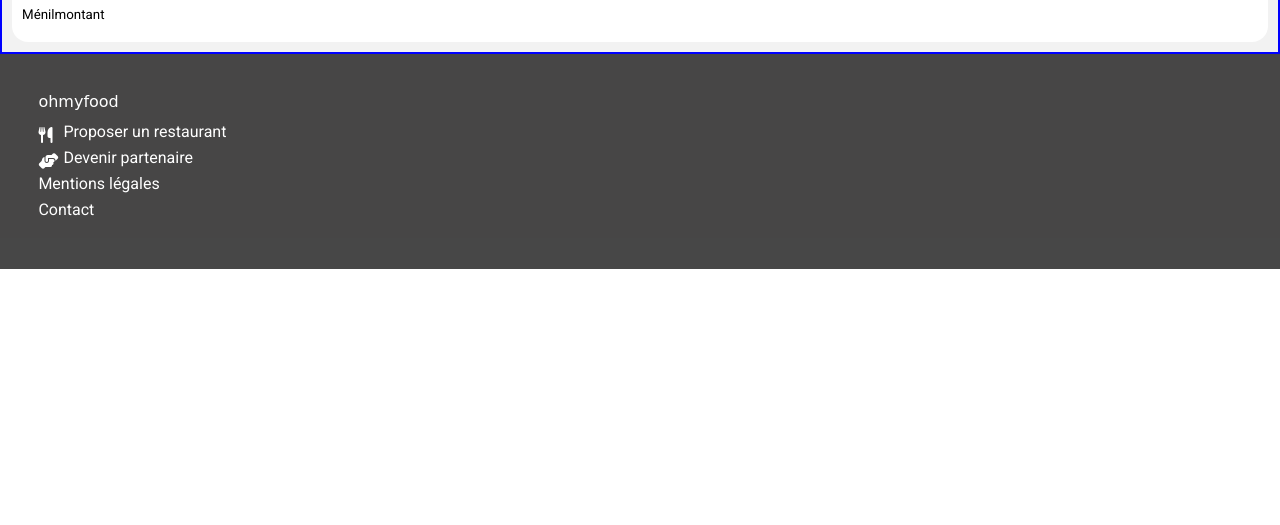
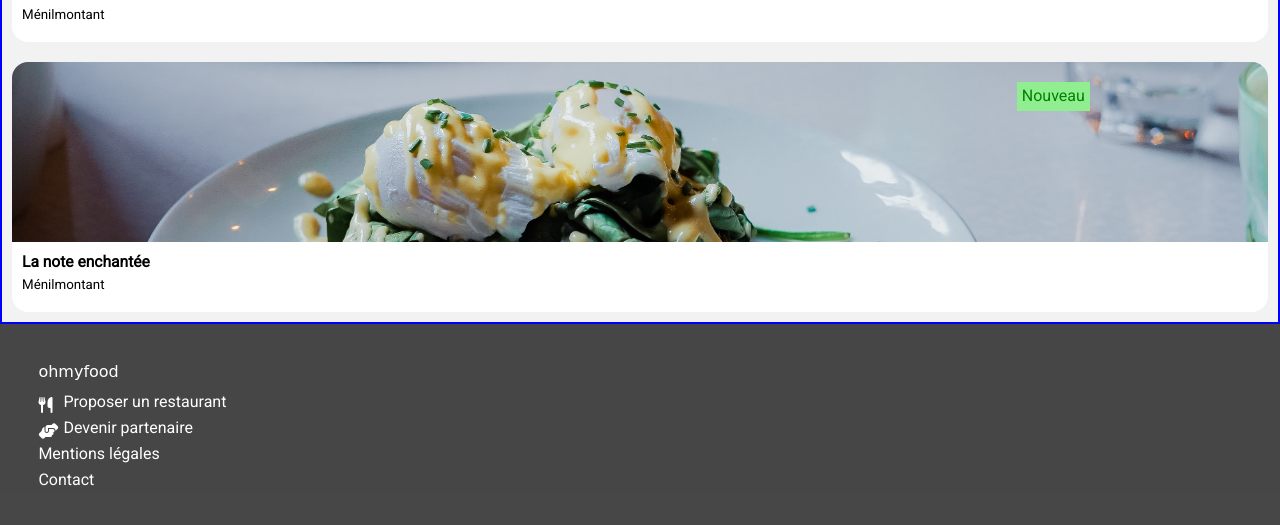
Before and after one commit to MpnAlice/P3Ohmyfood, a plain HTML site: page index.html in a window 1280 px wide. Shown: the part 1541-2066 px from the top of the page. Before the commit the page ends 1810 px from the top, so only its background shows below. Drawn offline with Linux system fonts and the light colour scheme; a web font is replaced by a local one.

Commit message:
addind all the menu

```diff
--- a/index.html
+++ b/index.html
@@ -91,8 +91,8 @@
                         <p>Ménilmontant</p>
                     </div>
                 </a>
-            </article>
-            <article class="restaurant__cards__card">
+             </article>
+             <article class="restaurant__cards__card">
                 <a class="restaurant__cards__card__link" href="index4.html">
                     <span class="restaurant__cards__card__link--status">Nouveau</span>
                     <div class="restaurant__cards__card__link--image"><img src="assets/images/restaurants/La_note_enchantée.jpg" alt="la palette du goût"></div>
@@ -101,7 +101,18 @@
                         <p>Ménilmontant</p>
                     </div>
                 </a>
-            </article>
+             </article>
+
+             <article class="restaurant__cards__card">
+                <a class="restaurant__cards__card__link" href="index4.html">
+                    <span class="restaurant__cards__card__link--status">Nouveau</span>
+                    <div class="restaurant__cards__card__link--image"><img src="assets/images/restaurants/A_la_française.jpg" alt="la palette du goût"></div>
+                    <div class="restaurant__cards__card__link--body">
+                        <h3>La note enchantée</h3>
+                        <p>Ménilmontant</p>
+                    </div>
+                </a>
+             </article>
             </div>
         </section>
     </main>
```
